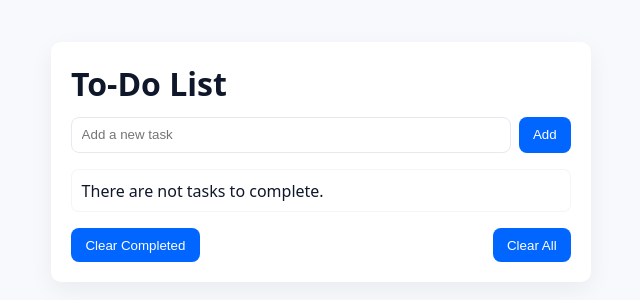
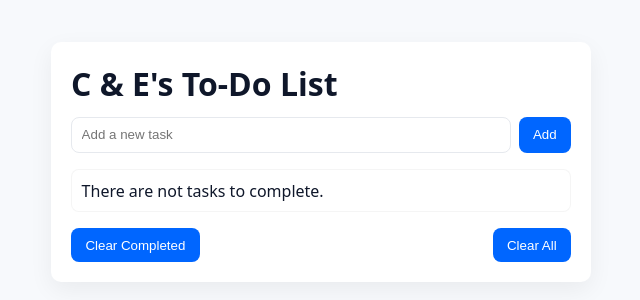
Before and after one commit to cuduco19/todo, a plain HTML site: page index.html in a window 1280 px wide. Shown: the part 238-538 px from the top of the page, without its empty margins (319-959 px from the left). Drawn offline with Linux system fonts and the light colour scheme.

Commit message:
fix: update header title to reflect project ownership

```diff
--- a/index.html
+++ b/index.html
@@ -9,7 +9,7 @@
 </head>
 <body>
     <main class="app">
-        <h1>To-Do List</h1>
+        <h1>C & E's To-Do List</h1>
         <form id="task-form" aria-lable="Add a task">
             <input id="task-input" type="text" placeholder="Add a new task" required>
             <button type="submit">Add</button>
```
